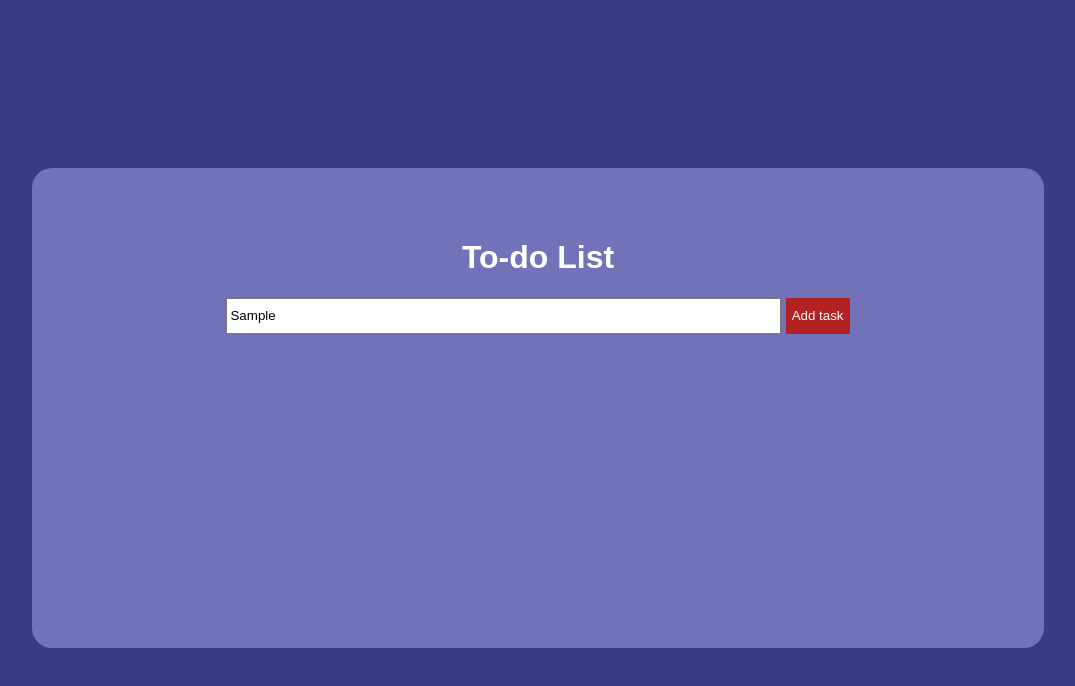
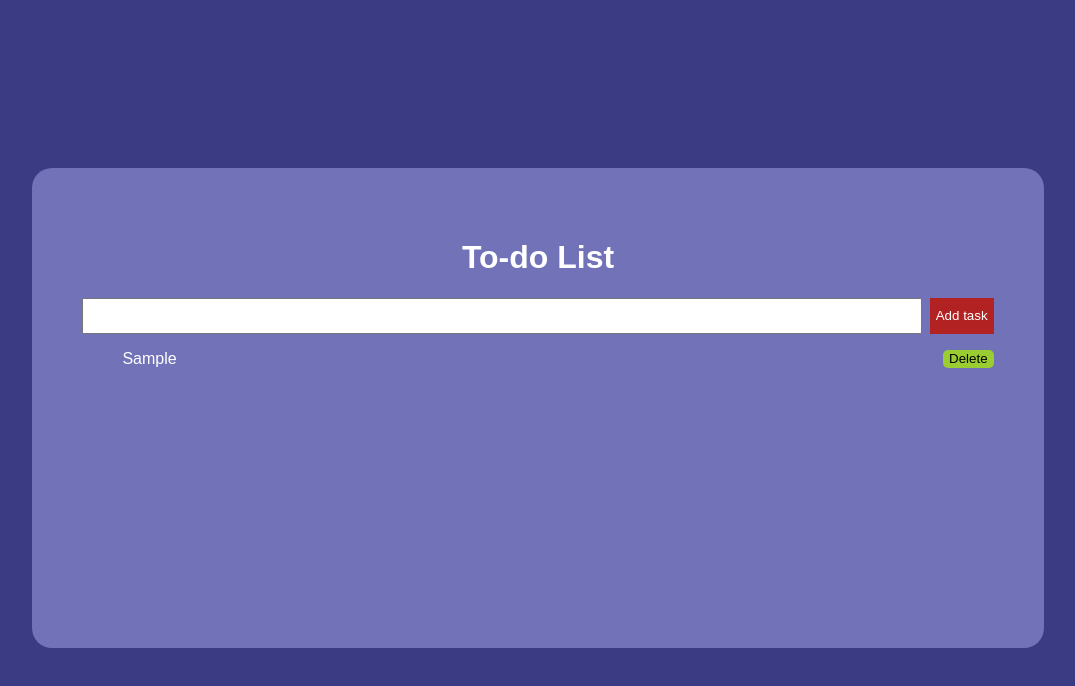
Before and after one commit to Yaryna-Martyniuk/to-do-list, a plain HTML site: page index.html in a window 1280 px wide. Both pictures are taken after typing "Sample" into the empty fields and a click on the button "Add task". Shown: the whole page, without its empty margins (102-1177 px from the left). Drawn offline with Linux system fonts and the light colour scheme.

Commit message:
js file added

```diff
--- a/index.css
+++ b/index.css
@@ -1,5 +1,5 @@
-
-html, body {
+html,
+body {
   font-family: sans-serif;
   background-color: #3b3b84;
   height: 100%;
@@ -19,23 +19,43 @@ html, body {
   padding: 50px;
   background-color: #7272b9;
   border-radius: 20px;
-  color:white;
+  color: white;
   text-align: center;
   box-sizing: border-box;
+}
 
+.input-container {
+    display: flex;
+    justify-content: space-between;
 }
 
 .input-container input {
-    width:60%;
-    height: 30px;
-    outline-color: white;
+  width: calc(100% - 80px);
+  height: 30px;
+  outline-color: white;
 }
 
 .input-container button {
-    height: 36px;
+  height: 36px;
+  border: none;
+  cursor: pointer;
+  color: #fff;
+  background-color: firebrick;
+}
+
+.todo-list {
+  list-style-type: none;
+}
+
+.todo-list-item {
+  display: flex;
+  justify-content: space-between;
+  margin-bottom: 10px;
+}
+
+.todo-list-item button{
+    background-color: yellowgreen;
+    border-radius: 5px;
     border: none;
     cursor: pointer;
-    color:#fff;
-    background-color: firebrick;
-
 }
--- a/index.html
+++ b/index.html
@@ -1,27 +1,23 @@
 <!DOCTYPE html>
 <html lang="en">
   <head>
-    <meta charset="UTF-8">
-    <meta http-equiv="X-UA-Compatible" content="IE=edge">
-    <meta name="viewport" content="width=device-width, initial-scale=1.0">
-    <link rel="stylesheet" href="index.css">
+    <meta charset="UTF-8" />
+    <meta http-equiv="X-UA-Compatible" content="IE=edge" />
+    <meta name="viewport" content="width=device-width, initial-scale=1.0" />
+    <link rel="stylesheet" href="index.css" />
     <title>Document</title>
   </head>
   <body>
-
     <div class="container">
       <div class="todo-container">
-
         <h1 class="todo-title">To-do List</h1>
 
         <div class="input-container">
-    <input type="text">
-    <button>Add task</button>
+          <input type="text" /><button>Add task</button>
+        </div>
+        <ul class="todo-list"></ul>
       </div>
     </div>
-
-</div>
-
 
     <script src="./script.js"></script>
   </body>
--- a/script.js
+++ b/script.js
@@ -0,0 +1,17 @@
+const button = document.querySelector('.input-container button');
+const input = document.querySelector('.input-container input');
+const list = document.querySelector('.todo-list');
+
+button.addEventListener('click', () => {
+const li = document.createElement('li');
+li.className = 'todo-list-item';
+const deleteBtn = document.createElement('button');
+deleteBtn.innerText = "Delete";
+li.innerText= input.value;
+list.appendChild(li);
+li.appendChild(deleteBtn);
+input.value='';
+deleteBtn.addEventListener('click', ()=> {
+    list.removeChild(li);
+});
+});
```
Lines whose indentation alone changed are shown as unchanged.
